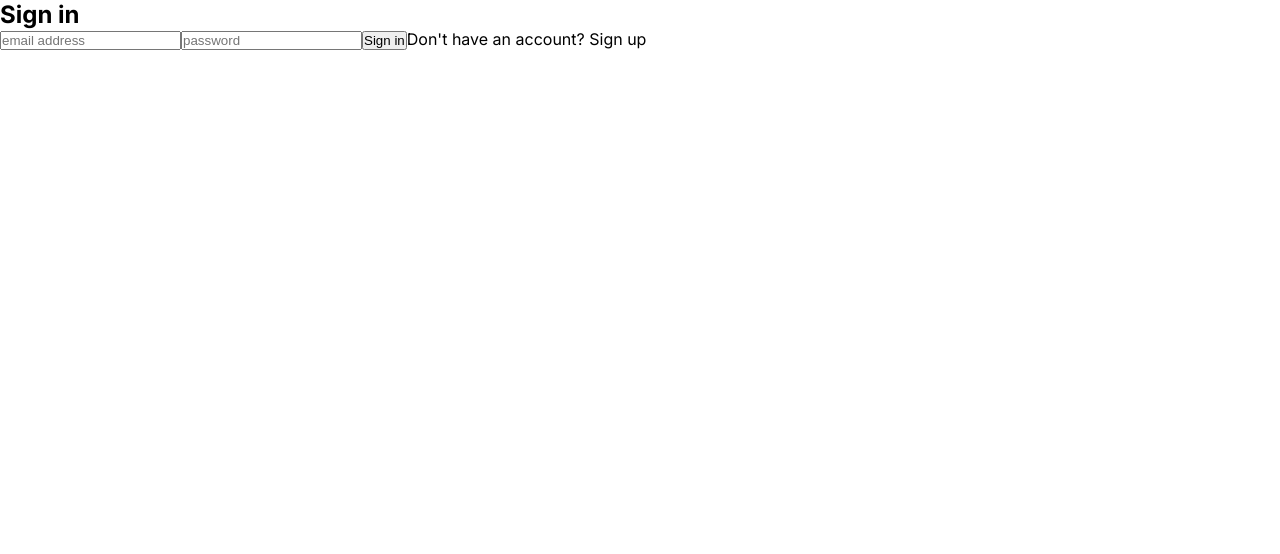
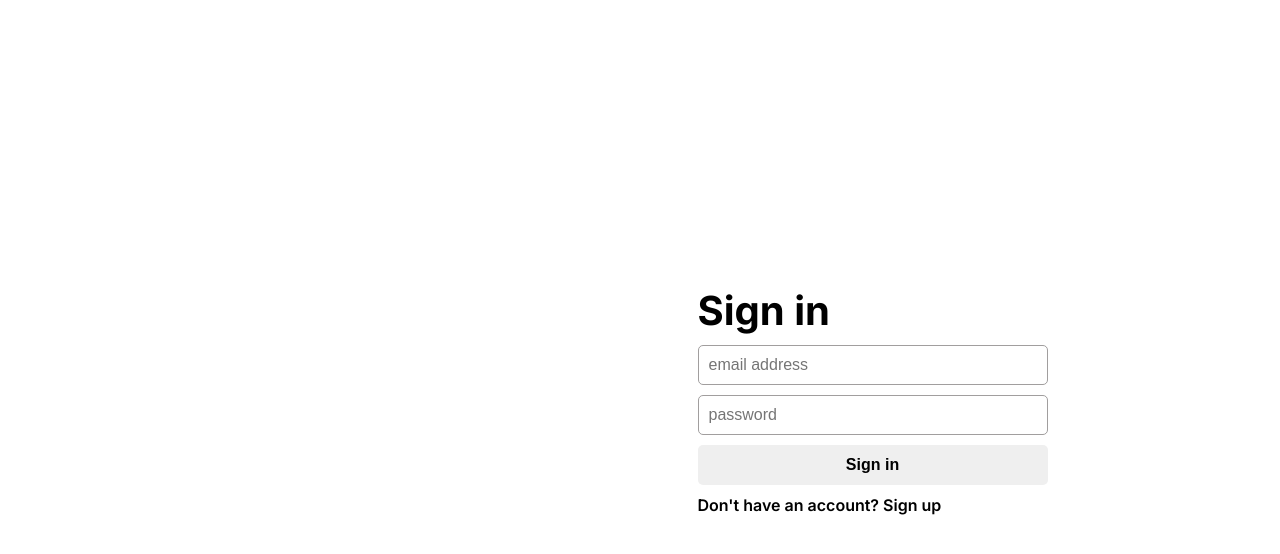
Before and after one commit to Joksa132/todo-list, a Next.js app: page /login in a window 1280 px wide. Shown: the top 554 px of the page. Built offline with nearby package versions, Linux system fonts and the light colour scheme.

Commit message:
add basic login and register pages styles

```diff
--- a/app/globals.css
+++ b/app/globals.css
@@ -1,4 +1,6 @@
-:root {}
+:root {
+  --body-background: #e6d8d8;
+}
 
 * {
   box-sizing: border-box;
@@ -16,3 +18,55 @@ a {
   color: inherit;
   text-decoration: none;
 }
+
+/* User form */
+
+.user-form-container {
+  height: 100vh;
+  display: flex;
+  justify-content: space-around;
+}
+
+.form-left-side,
+.form-right-side {
+  display: flex;
+  justify-content: center;
+}
+
+.form-right-side {
+  flex-direction: column;
+  gap: 10px;
+}
+
+.form-right-side h2 {
+  font-size: 2.5rem;
+}
+
+.form-right-side input,
+.form-right-side button {
+  border-radius: 5px;
+  height: 40px;
+  width: 350px;
+}
+
+.form-right-side input {
+  border: 1px solid rgb(161, 158, 158);
+  padding-left: 10px;
+  font-size: 1rem;
+}
+
+.form-right-side input::placeholder {
+  font-size: 1rem;
+}
+
+.form-right-side button {
+  font-size: 1rem;
+  font-weight: 600;
+  cursor: pointer;
+  border: none;
+}
+
+.form-redirect-msg {
+  font-size: 1rem;
+  font-weight: 600;
+}
```
